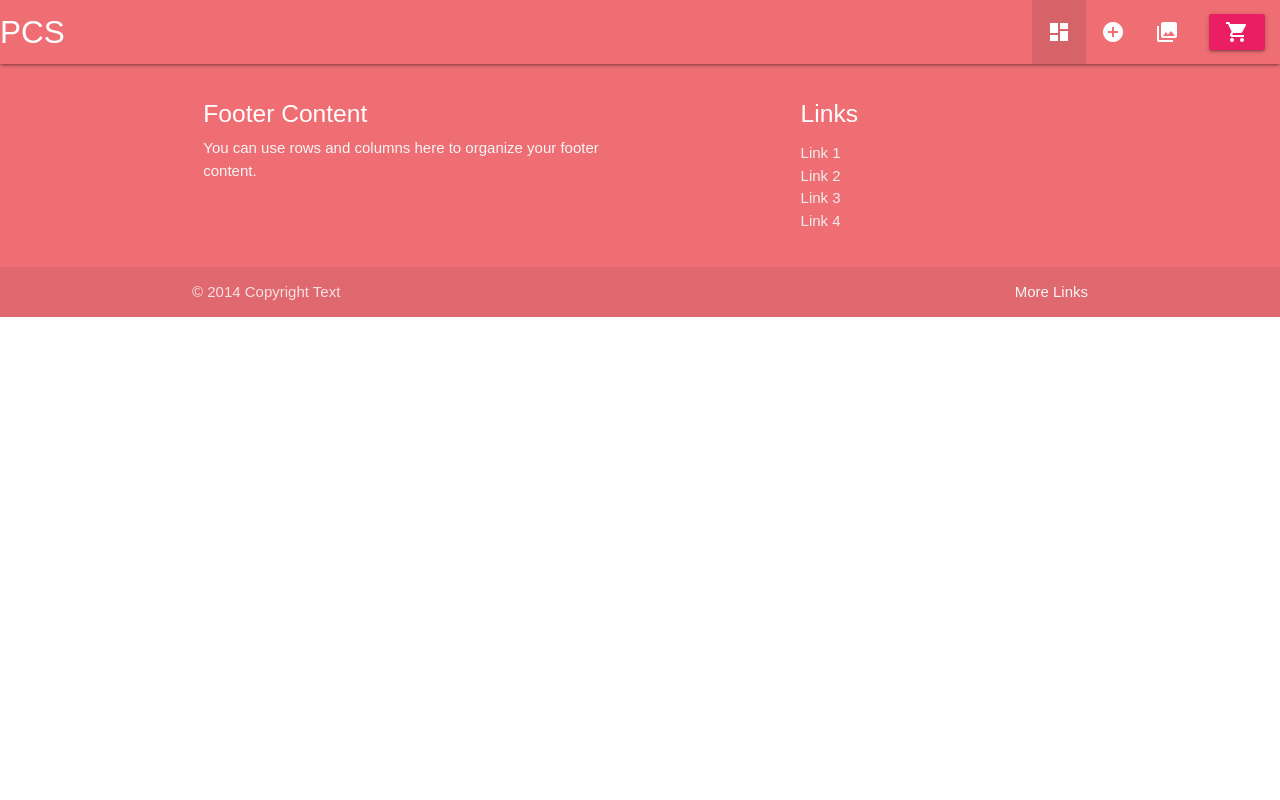
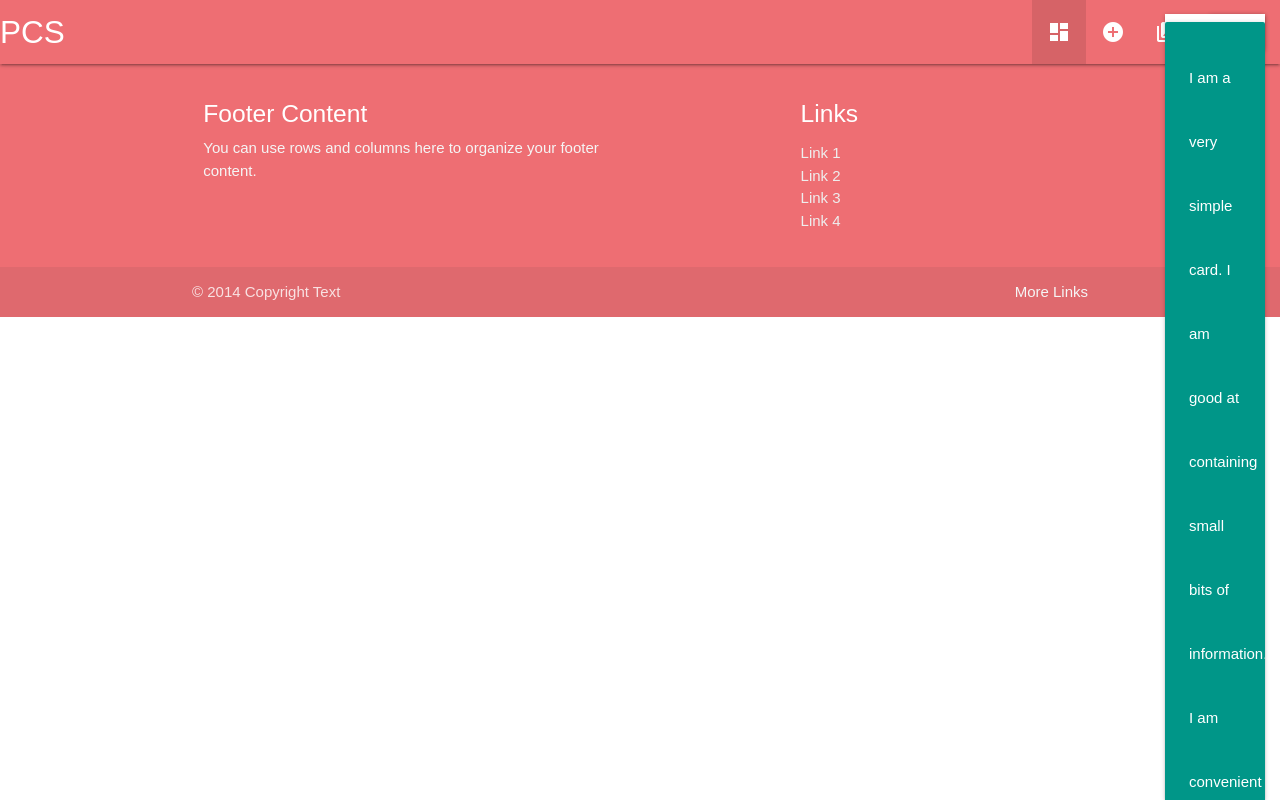
Before and after one commit to carteur007/panier-client-symfony, a Symfony app: template templates/panier_session/index.html.twig in a window 1280 px wide, after a click on "shopping_cart". Run offline with Twig, Linux system fonts and the light colour scheme; the template is opened without the code that fills it, so the values that code supplies are empty; some libraries are stand-ins or nearby versions.

Commit message:
Mise à jour du menu pour accueillir le panier

```diff
--- a/public/css/style.css
+++ b/public/css/style.css
@@ -8,7 +8,6 @@
 *::after {
     box-sizing: border-box;
 }
-
 body {
     display: flex;
     flex-direction: column;
@@ -23,14 +22,12 @@
     text-decoration: none;
     transition: 0.3s;
 }
-
 a:hover,
 a:active,
 a:focus {
     outline: none;
     text-decoration: none;
 }
-
 h1,
 h2,
 h3 {
@@ -38,7 +35,6 @@
     padding: 0;
     font-family: 'Nunito', sans-serif;
 }
-
 h4,
 h5,
 h6 {
@@ -46,27 +42,15 @@
     padding: 0;
     font-family: 'Raleway', sans-serif;
 }
-
 p {
     margin: 0;
     padding: 0;
 }
-
 /* Material symbole*/
-.dropdown-content {
-    background-color: #FFFFFF;
-    margin: 0;
-    display: none;
-    width: 50rem; /* Changed this to accomodate content width */
-    max-height: auto;
-      margin-left: -1px; /* Add this to keep dropdown in line with edge of navbar */
-    overflow: hidden; /* Changed this from overflow-y:auto; to overflow:hidden; */
-    opacity: 0;
-    position: absolute;
-    white-space: nowrap;
-    z-index: 1;
-    will-change: width, height;
-  }
+.drop{
+    min-width:50rem;
+    z-index:1;
+}
 /* Produit */
 /*
 .liste-prod {
--- a/templates/base.html.twig
+++ b/templates/base.html.twig
@@ -50,7 +50,7 @@
 				$('.dropdown-trigger').dropdown({
 					inDuration: 300,
 					outDuration: 225,
-					hover: true, // Activate on hover
+					hover: false, // Activate on hover
 					belowOrigin: true, // Displays dropdown below the button
 					alignment: 'right' // Displays dropdown with edge aligned to the left of button
 				});
--- a/templates/header.html.twig
+++ b/templates/header.html.twig
@@ -24,8 +24,8 @@
 						<i class="material-icons">shopping_cart</i>
 					</a>
 					<!-- Dropdown Structure -->
-					<div id='dropdown-panier' class='dropdown-content'>
-					<div class="card-pane teal">
+					<div id='dropdown-panier' class='dropdown-content drop'>
+					<div class="card-panel teal">
 						<p>
 							I am a very simple card. I am good at containing small bits of information.
 						I am convenient because I require little markup to use effectively.
```
Also changed, not shown: public/css/materialize.min.css.
